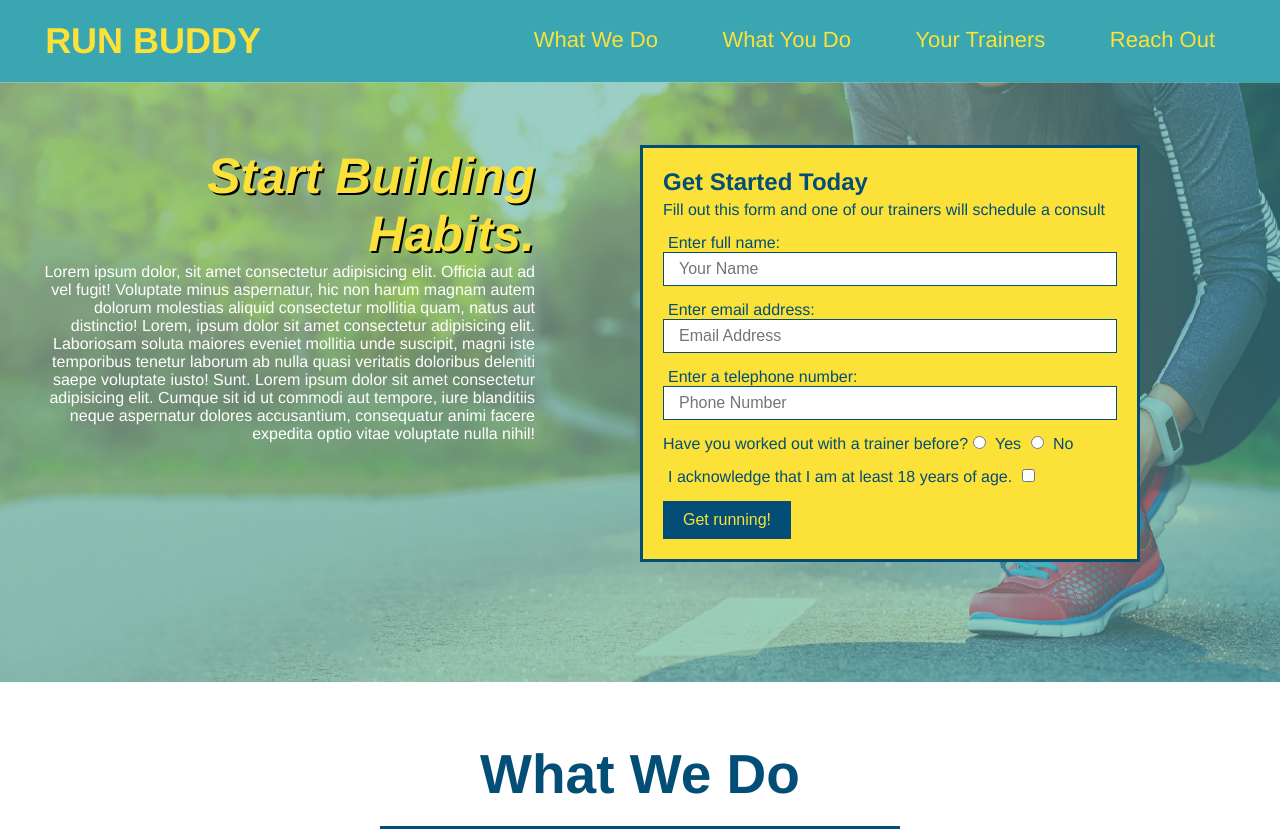
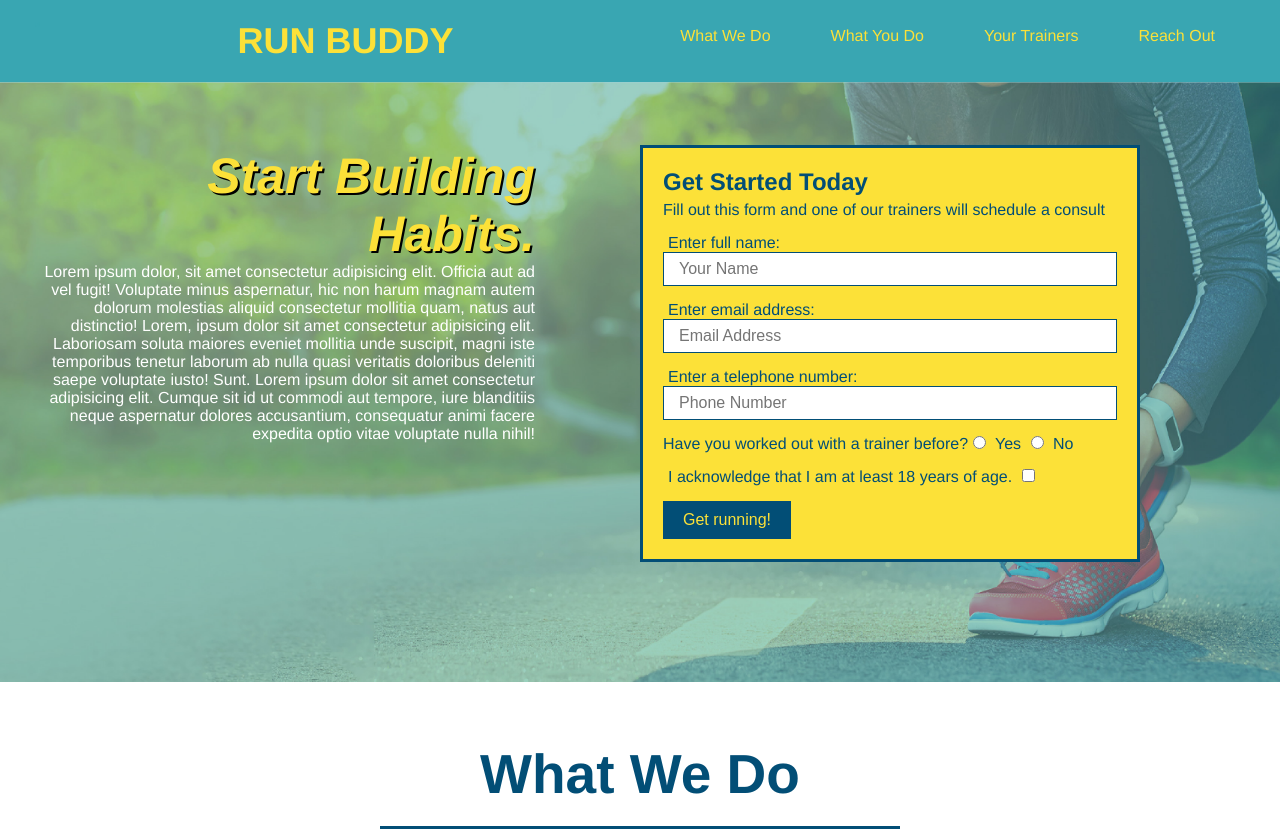
Before and after one commit to JayWhiteBuffalo/run-buddy, a plain HTML site: page index.html in a window 1280 px wide. Shown: the top 832 px of the page. Drawn offline with Linux system fonts and the light colour scheme.

```diff
--- a/assets/css/style.css
+++ b/assets/css/style.css
@@ -12,29 +12,34 @@ body {
 header {
     padding: 20px 35px;
     background-color: #39a6b2;
+    display: flex;
+    justify-content: space-between;
+    flex-wrap: wrap;
 }
 header h1{
     font-weight: bold;
     font-size: 36px;
     color: #fce138;
     margin: 0;
-    display: inline;
 }
 header a {
     text-decoration: none;
     color:#fce138;
 }
 header nav {
-    float: right;
     margin: 7px 0;
 }
-header nav ul li {
-    display: inline;
+header nav ul{
+    display: flex;
+    flex-wrap: wrap;
+    justify-content: space-between;
+    align-items: center;
+    list-style: none;
 }
 header nav ul li a {
     margin: 0 30px;
     font-weight: lighter;
-    font-size: 22px;
+    font-size: 1.55vs;
 }
 footer {
     background: #fce138;
@@ -42,13 +47,15 @@ footer {
     padding: 40px 35px;
 }
 footer h2 {
-    display: inline;
+    display: flex;
+    flex-wrap: wrap;
+    justify-content: space-between;
     color: #024e76;
     font-size: 30px;
     margin: 0;
 }
 footer div {
-    float: right;
+
     line-height: 1.5;
     text-align: right;
 }
```
